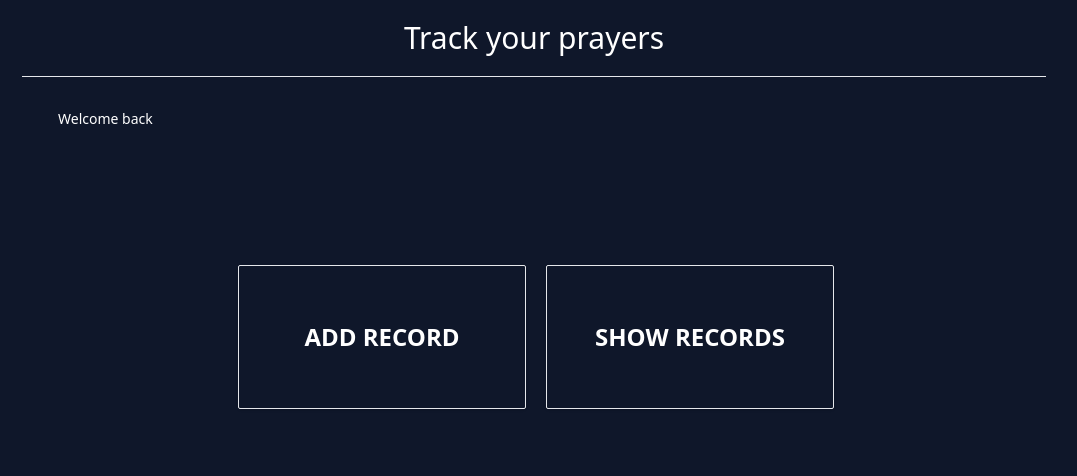
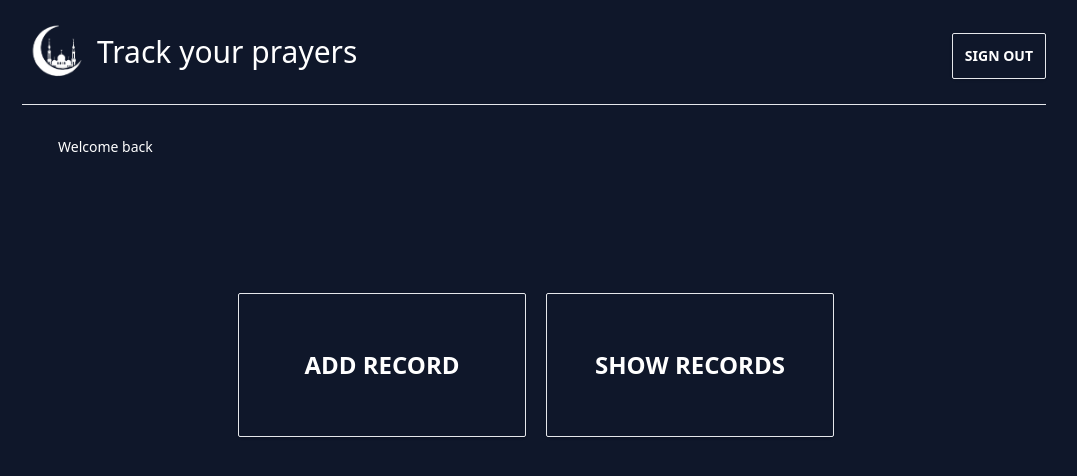
Before and after one commit to ArhamNaeem/prayer-times-app, a React (Vite) app: page /track-prayer in a window 1280 px wide. Shown: the top 476 px of the page, without its empty margins (106-1183 px from the left). Built offline with nearby package versions, Linux system fonts and the light colour scheme; no server answers; the database is empty.

Commit message:
added logo

```diff
--- a/index.html
+++ b/index.html
@@ -2,7 +2,7 @@
 <html lang="en">
   <head>
     <meta charset="UTF-8" />
-    <link rel="icon" />
+    <link rel="icon" href="./logo.png" />
     <meta name="viewport" content="width=device-width, initial-scale=1.0" />
     <title>Prayer Times</title>
   </head>
--- a/src/Track-Prayer/AddRecord.tsx
+++ b/src/Track-Prayer/AddRecord.tsx
@@ -11,7 +11,7 @@ export default function AddRecord() {
   const asr = useRef(false);
   const maghrib = useRef(false)
   const esha = useRef(false)
-    const [showPopup, setShowPopup] = useState(false);
+  const [showPopup, setShowPopup] = useState(false);
   const date = Date().slice(0, 15);
   const currUser = auth.currentUser;
   const colRef = collection(db,'user-prayer-data')
@@ -29,10 +29,8 @@ export default function AddRecord() {
 
         await deleteDoc(deletedoc)
 
-      } catch (e) {
-       console.log('error')
       }
-
+      catch (e){}
 
       await addDoc(colRef, {
         id: currUser?.uid,
--- a/src/Track-Prayer/PrayTracker.tsx
+++ b/src/Track-Prayer/PrayTracker.tsx
@@ -2,15 +2,30 @@ import React, { useState } from "react";
 import AddRecord from "./AddRecord";
 import ShowRecord from "./ShowRecord";
 import { auth } from "../config/firebase";
+import { useNavigate } from "react-router-dom";
 export default function Main() {
+  const navigate = useNavigate();
   const user = auth.currentUser;
-
+  const signOut = async() => {
+    await auth.signOut()
+    navigate('/');
+ }
   return (
     <>
       <div>
         <div className="h-screen text-white bg-slate-900">
-          <div className="flex items-center text-3xl text-center py-5 w-4/5 justify-center m-auto bg-slate border-b ">
-            Track your prayers
+          <div className="flex items-center text-3xl py-5 w-4/5 justify-between m-auto bg-slate border-b">
+            <div className="flex">
+              <img src="./logo.png" className="h-16 mr-2" />
+              <p className="my-auto">Track your prayers</p>
+            </div>
+            <button
+              className="  border text-white active:bg-slate-700 font-bold uppercase text-sm p-3 rounded-sm shadow hover:shadow-lg outline-none focus:outline-none ml-5 mt-2 ease-linear transition-all duration-150 "
+              type="button"
+              onClick={signOut}
+            >
+              Sign out
+            </button>
           </div>
           {user ? (
             <p className="text-sm ml-16 p-5 lg:ml-36 mt-3">
--- a/src/Track-Prayer/ShowRecord.tsx
+++ b/src/Track-Prayer/ShowRecord.tsx
@@ -2,10 +2,19 @@ import React, { useRef, useState } from 'react'
 import { auth,db } from '../config/firebase';
 import { getDocs, collection, query,where, doc } from 'firebase/firestore';
 export default function ShowRecord() {
+  interface docType{
+    id: string;
+    date: string;
+    fajr: boolean;
+    dhuhr: boolean;
+    asr: boolean;
+    maghrib: boolean;
+    esha: boolean;
+  }
   const date = Date().slice(0, 15);
   const user = auth.currentUser;
   //TODO: make it a state
-  const data = useRef<{}>();
+  const [data, setData] = useState<{}>();
   const colRef = collection(db,'user-prayer-data')
   const [showModal, setShowModal] = useState(false);
 
@@ -16,7 +25,8 @@ export default function ShowRecord() {
     );
     const documents = await getDocs(querytoget);
     documents.docs.map((doc) => {
-      data.current.push({
+      setData({
+        // ...data,
         id: doc.id,
         date: doc.data().date,
         fajr: doc.data().fajr,
@@ -26,7 +36,7 @@ export default function ShowRecord() {
         esha: doc.data().esha
    })
     })
-    console.log(data)
+    // console.log(data)
 }
 
 getRecords()
```
Also changed, not shown: logo.png (added).
